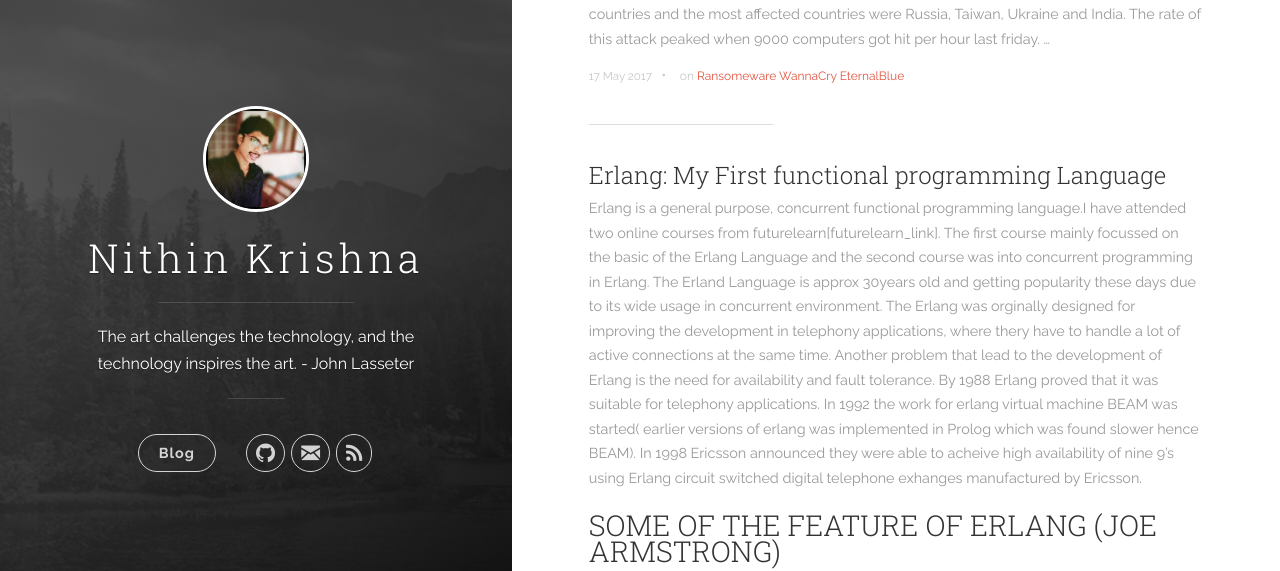
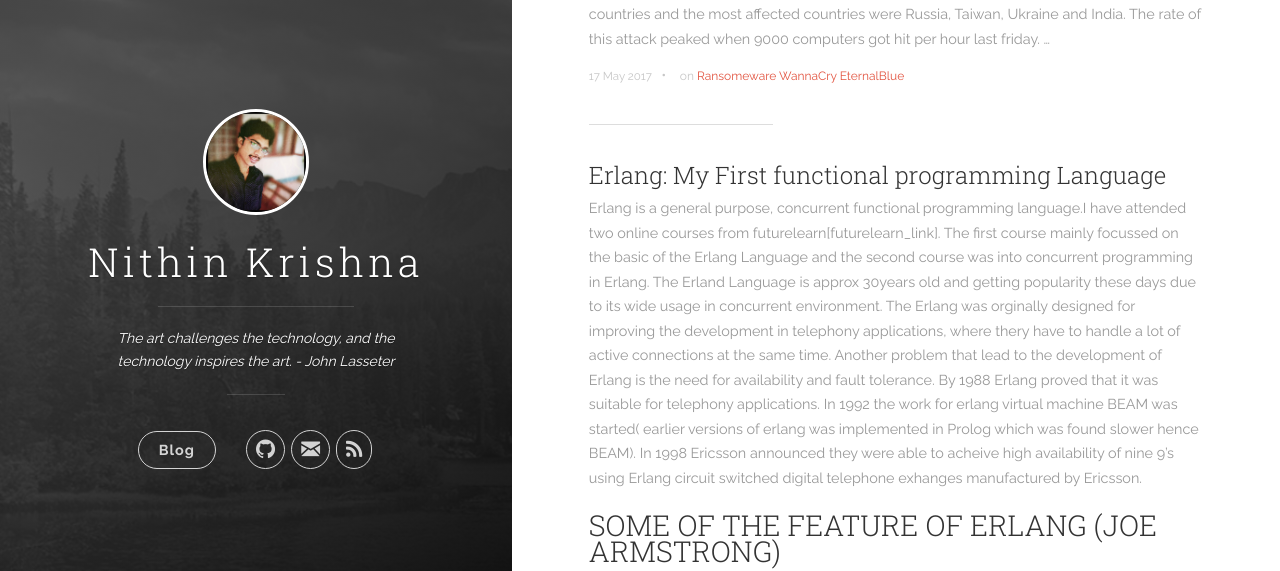
Before and after one commit to nithinkr1shna/nithinkr1shna.github.io, a Jekyll site: the page built from index.html, in a window 1280 px wide. Shown: the part 157-728 px from the top of the page. Built offline with Jekyll 4.4.1, drawn with Linux system fonts in a browser that asks for light colours; nearby versions of some CDN libraries; Markdown is read by kramdown in place of the engine named in the settings; the list of posts is cut into pages by our own code.

Commit message:
changed site description font style and size

```diff
--- a/css/uno.css
+++ b/css/uno.css
@@ -1233,7 +1233,9 @@ hr {
 	margin-bottom: .2em; }
 
 .panel-cover__description {
-	margin: 0 30px; }
+	margin: 0 30px;
+        font-style: italic;
+        font-size: 14px;}
 
 .panel-cover__divider {
 	width: 50%;
```
